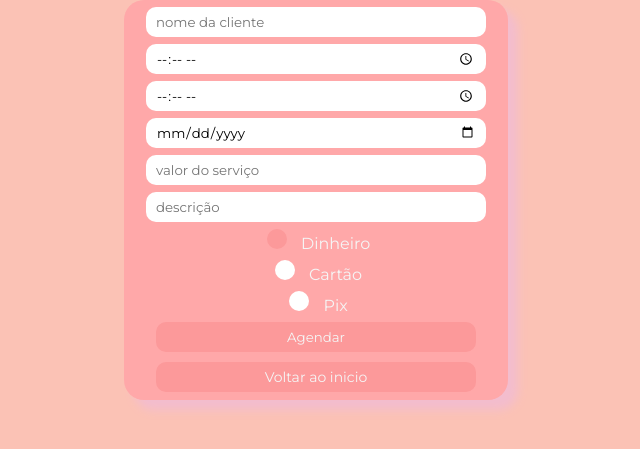
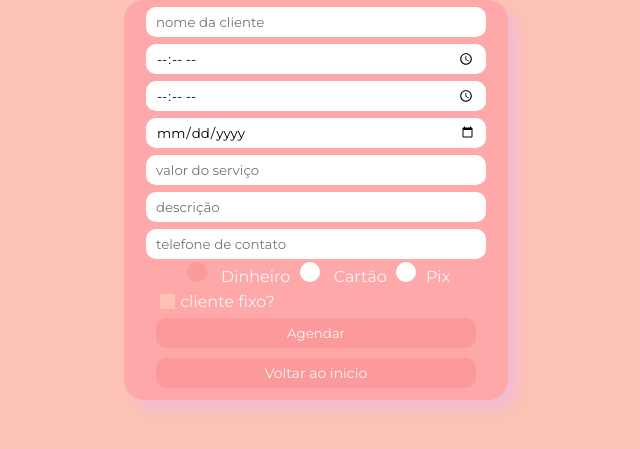
Before and after one commit to gustavo1046/SalonSense, a PHP site: page /Pages/Agendamento/Agendamento.php in a window 1280 px wide. Shown: the part 150-599 px from the top of the page, without its empty margins (324-964 px from the left). Run offline with PHP 8.4, Linux system fonts and the light colour scheme.

Commit message:
colocando campos necessarios para client ena tela de agendamento (tambem criado banco de dados)

```diff
--- a/Pages/Agendamento/Agendamento.css
+++ b/Pages/Agendamento/Agendamento.css
@@ -17,7 +17,7 @@ img{
 
 }
 
-input{
+#nome, #hora_inicio, #hora_final, #data, #valor, #desc, #telefone, #agendar{
     padding: 0px 10px 0px 10px;
     border-radius: 10px;
     border-style: none;
@@ -78,3 +78,33 @@ a {
 a:hover{
     box-shadow: 5px 5px 5px 5px var(--light);
 }
+
+.cliente{
+    text-align: left;
+    padding-left: 2rem;
+    margin-top: 5px;
+}
+
+input[type=checkbox]:before {
+    content: "";
+    display: block;
+    position: absolute;
+    width: 15px;
+    height: 15px;
+    background-color: var(--background);
+  }
+
+  input[type=checkbox]:checked:after {
+    content: "";
+    display: block;
+    width: 5px;
+    height: 10px;
+    border: solid white;
+    border-width: 0 3px 3px 0;
+    -webkit-transform: rotate(45deg);
+    -ms-transform: rotate(45deg);
+    transform: rotate(45deg);
+    top: 5px;
+    left: 400px;
+    margin-left:5px;
+  }
--- a/Pages/Agendamento/Agendamento.php
+++ b/Pages/Agendamento/Agendamento.php
@@ -17,30 +17,32 @@
     </header>
     <div class="container">
       <form action="../../actions/action_Agendamento.php" method="POST">
+
         <input type="text" name="nome" placeholder="nome da cliente" id="nome" pattern="[A-Za-z0-9 ]+" maxlength="30" required><br>
         <input type="time" name="hora_inicio" placeholder="inicio do atendimento" id="hora_inicio" required><br>
         <input type="time" name="hora_final" placeholder="final do atendimento" id="hora_final" required><br>
         <input type="date" name="data" placeholder="data do atendimento" id="data" required><br>
         <input tyle="number" name="valor" placeholder="valor do serviço" id="valor" required><br>
         <input type="text" name="desc" placeholder="descrição" maxlength="150" id="desc" required><br>
+        <input type="tel" name="telefone" placeholder="telefone de contato" id="telefone"><br>
         <div class="radio">
           <label>
               <input type="radio" name="opcao" value="Dinheiro"  id="opcao1" checked>
               Dinheiro
             </label>
-            <br>
             <label>
               <input type="radio" name="opcao" value="Cartâo" id="opcao2">
               Cartão
             </label>
-            <br>
             <label>
-              <input type="radio" name="opcao" value="Pix" id="opcao3">
-              Pix
+              <input type="radio" name="opcao" value="Pix" id="opcao3">Pix
             </label>
         </div>
+        <div class="cliente">
+          <input type="checkbox" name="opcao_cliente" id="opcao_cliente">  cliente fixo?
+        </div>
         <div class="sub">
-          <input type="submit" value="Agendar">
+          <input type="submit" value="Agendar" id="agendar">
         </div>
         <a href="../Home Page/HomePage.php">Voltar ao inicio</a>
         <input type="hidden" name="op" id ="op" value=0>
```
Also changed, not shown: Pages/Consultar/consultar.css (+6 -4 lines).
